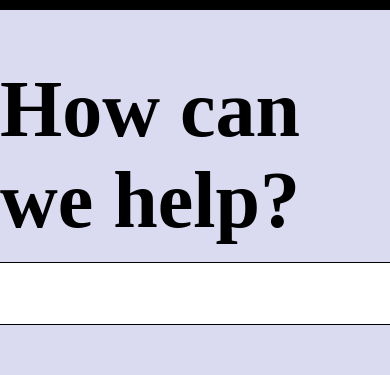
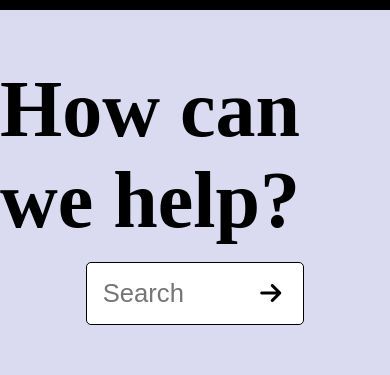
Before and after one commit to nandha-techie/Abstract-site, a plain HTML site: page index.html in a window 390 px wide. Shown: the part 156-531 px from the top of the page. Drawn offline with Linux system fonts and the light colour scheme.

Commit message:
input box responsive change

```diff
--- a/style.css
+++ b/style.css
@@ -68,6 +68,9 @@ body{
     align-items: center;
     justify-content: center;
 }
+.form_search{
+    width: 80%;
+}
 .main_title{
     font-size: 5rem;
     font-weight: 600;
@@ -76,8 +79,8 @@ body{
 .form_input{
     display: inline-block;
     min-width: 200px;
-    /* max-width: 100%; */
-    width: 45rem;
+    width: 70%;
+    margin-left: 15%;
     padding: 1rem 1rem;
     outline: none;
     border-radius: 5px;
```
